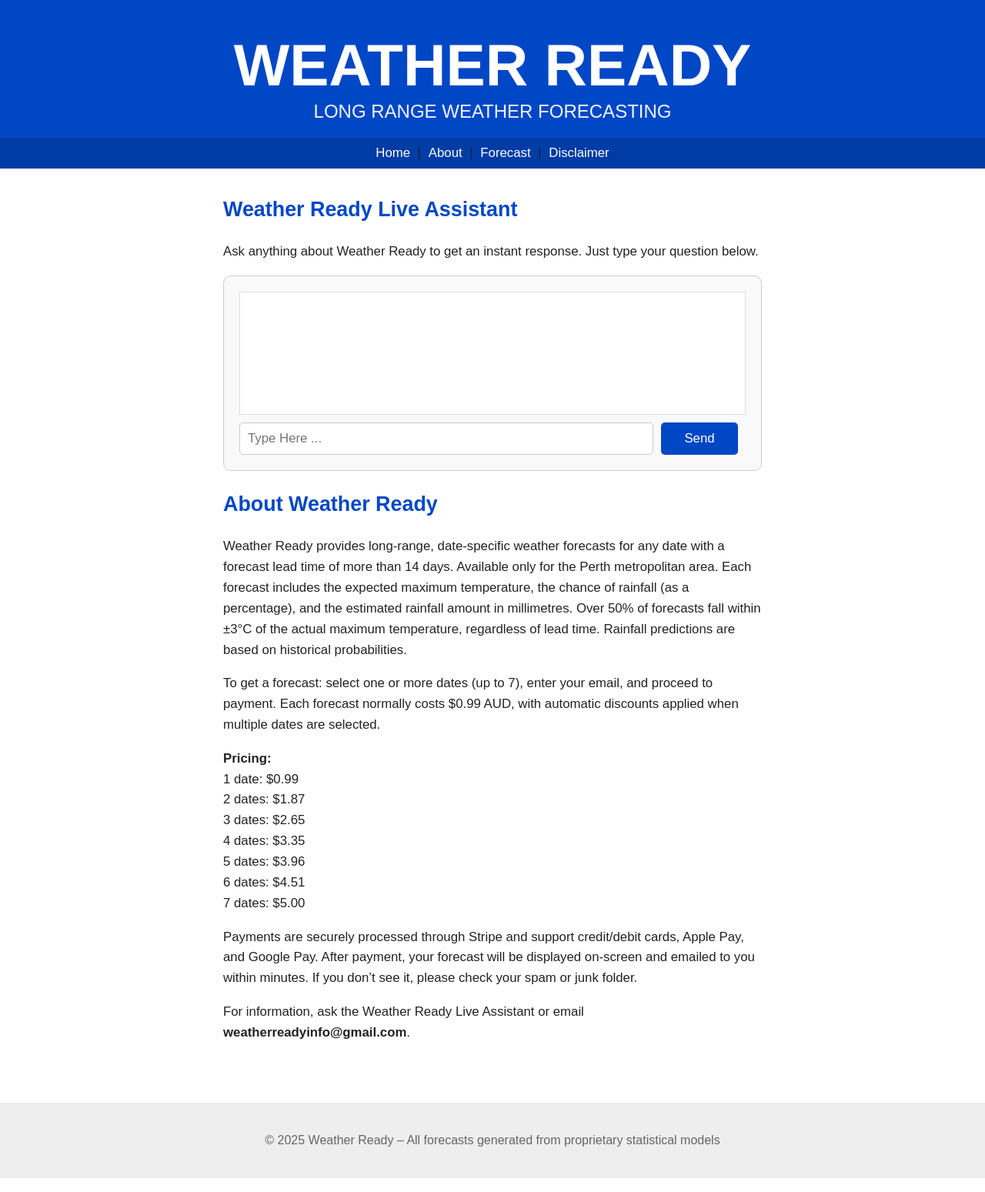
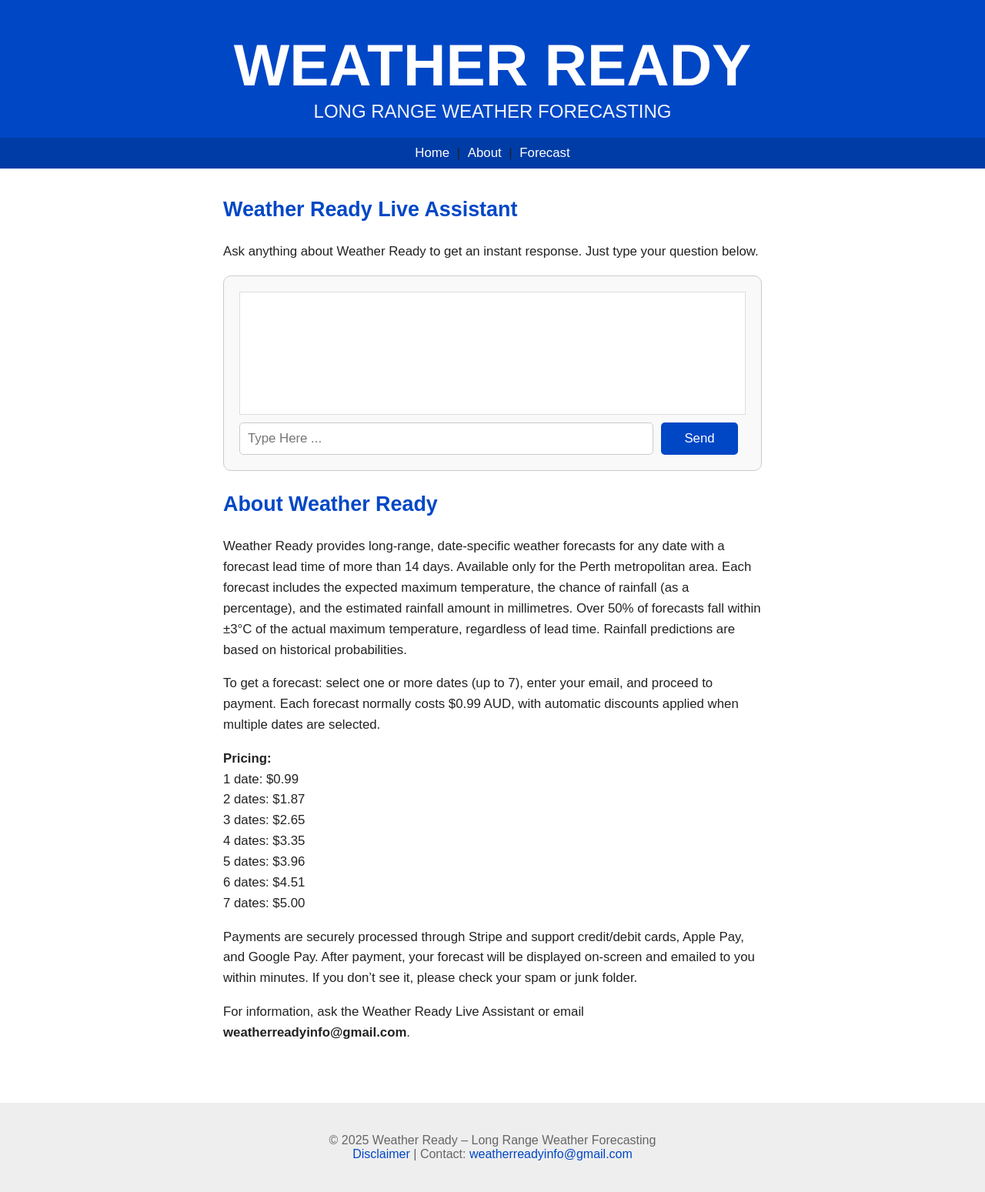
Before and after one commit to jack292929292/weatherready-site, a Flask app: page /forecast_accuracy in a window 1280 px wide. Shown: the whole page at 77% size. Run offline with Flask 3, Linux system fonts and the light colour scheme.

Commit message:
Update forecast_accuracy.html

```diff
--- a/templates/forecast_accuracy.html
+++ b/templates/forecast_accuracy.html
@@ -15,7 +15,6 @@
       --blue: #0047C6;
       --gray: #f8f9fa;
     }
-
 
     * {
       box-sizing: border-box;
@@ -161,6 +160,15 @@
       margin-top: 60px;
     }
 
+    footer a {
+      color: #0047C6;
+      text-decoration: none;
+    }
+
+    footer a:hover {
+      text-decoration: underline;
+    }
+
     @media (min-width: 800px) {
       main {
         flex-wrap: nowrap;
@@ -190,15 +198,13 @@
   <nav class="condensed-subnav">
     <a href="/">Home</a> |
     <a href="/forecast_accuracy">About</a> |
-    <a href="/important_delivery_information">Forecast</a> |
-    <a href="/legal_disclaimers">Disclaimer</a>
+    <a href="/important_delivery_information">Forecast</a>
   </nav>
 
   <main>
     <div class="welcome">
       <h2>Weather Ready Live Assistant </h2>
-      <p>Ask anything about Weather Ready to get an instant response. Just type your question below.
-</p>
+      <p>Ask anything about Weather Ready to get an instant response. Just type your question below.</p>
 
       <div class="chat-container">
         <div class="chat-box" id="chat-box"></div>
@@ -235,12 +241,14 @@ Payments are securely processed through Stripe and support credit/debit cards, A
       <p>
       For information, ask the Weather Ready Live Assistant or email <strong>weatherreadyinfo@gmail.com</strong>.
       </p>
-<p>
     </div>
   </main>
 
   <footer>
-    &copy; 2025 Weather Ready – All forecasts generated from proprietary statistical models
+    &copy; 2025 Weather Ready – Long Range Weather Forecasting
+    <br>
+    <a href="/legal_disclaimers">Disclaimer</a> |
+    Contact: <span style="color:#0047C6;">weatherreadyinfo@gmail.com</span>
   </footer>
 
   <script>
```
Lines whose indentation alone changed are shown as unchanged.
